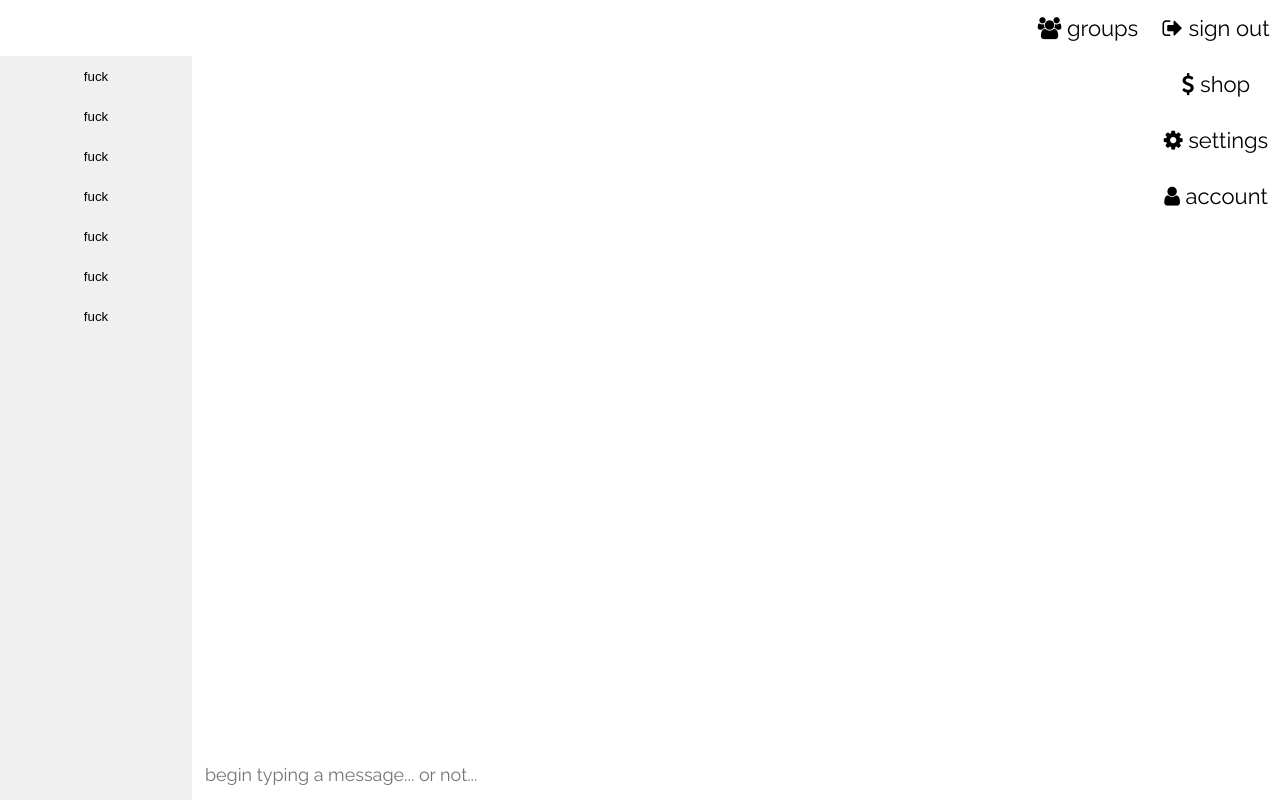
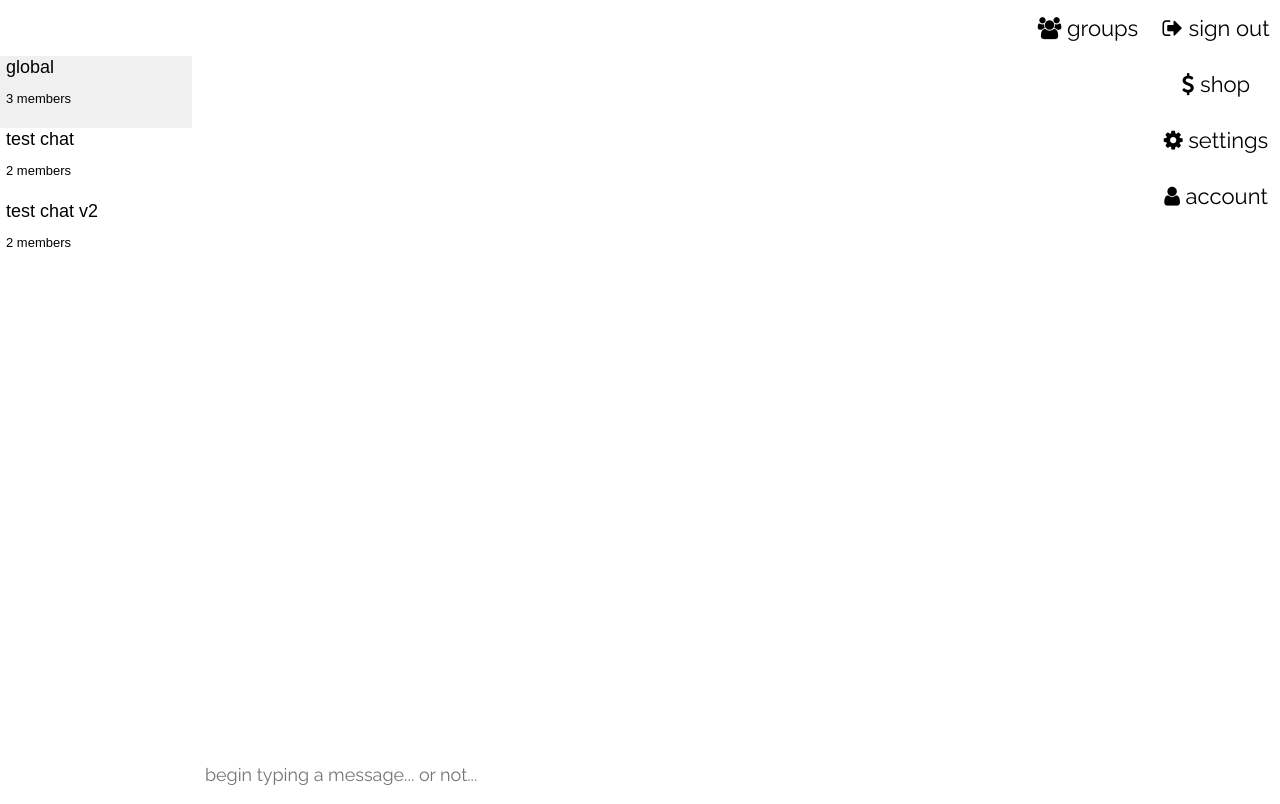
Before and after one commit to Wobblyyyy/achat-2, a plain HTML site: page v3/app/homepage.html in a window 1280 px wide. Drawn offline with nearby package versions, Linux system fonts and the light colour scheme; some packages are replaced by stand-ins of ours; a script that the page names is missing.

Commit message:
fixed homepage

```diff
--- a/v3/app/css/homepage.css
+++ b/v3/app/css/homepage.css
@@ -105,10 +105,22 @@ body
 .nbutton
 {
   width: 15vw;
-  height: 5vh;
+  height: 9vh;
   background-color: transparent;
   outline: 0;
   border: 0;
+  text-align: left;
+  font-size: large;
+}
+
+.nbutton.subtext
+{
+  font-size: small;
+}
+
+.nbutton.active
+{
+  background-color: #f0f0f0;
 }
 
 .nbutton:focus
@@ -116,8 +128,3 @@ body
   outline: 0;
   border: 0;
 }
-
-.sidebar
-{
-  background-color: #f0f0f0;
-}
--- a/v3/app/homepage.html
+++ b/v3/app/homepage.html
@@ -30,13 +30,24 @@
           </div>
         </div>
         <div sv="Section_Chat_Sidebar" class="Section_Chat_Sidebar Section_Chat_ELEMENT sidebar">
-          <button class="nbutton">fuck</button>
-          <button class="nbutton">fuck</button>
-          <button class="nbutton">fuck</button>
-          <button class="nbutton">fuck</button>
-          <button class="nbutton">fuck</button>
-          <button class="nbutton">fuck</button>
-          <button class="nbutton">fuck</button>
+          <button class="nbutton active">
+            global
+            <p class="nbutton subtext">
+              3 members
+            </p>
+          </button>
+          <button class="nbutton">
+            test chat
+            <p class="nbutton subtext">
+              2 members
+            </p>
+          </button>
+          <button class="nbutton">
+            test chat v2
+            <p class="nbutton subtext">
+              2 members
+            </p>
+          </button>
         </div>
         <div sv="AppendHere">
           <iframe class="mainframe" id="global" src="chat.html?c=hello"></iframe>
```
